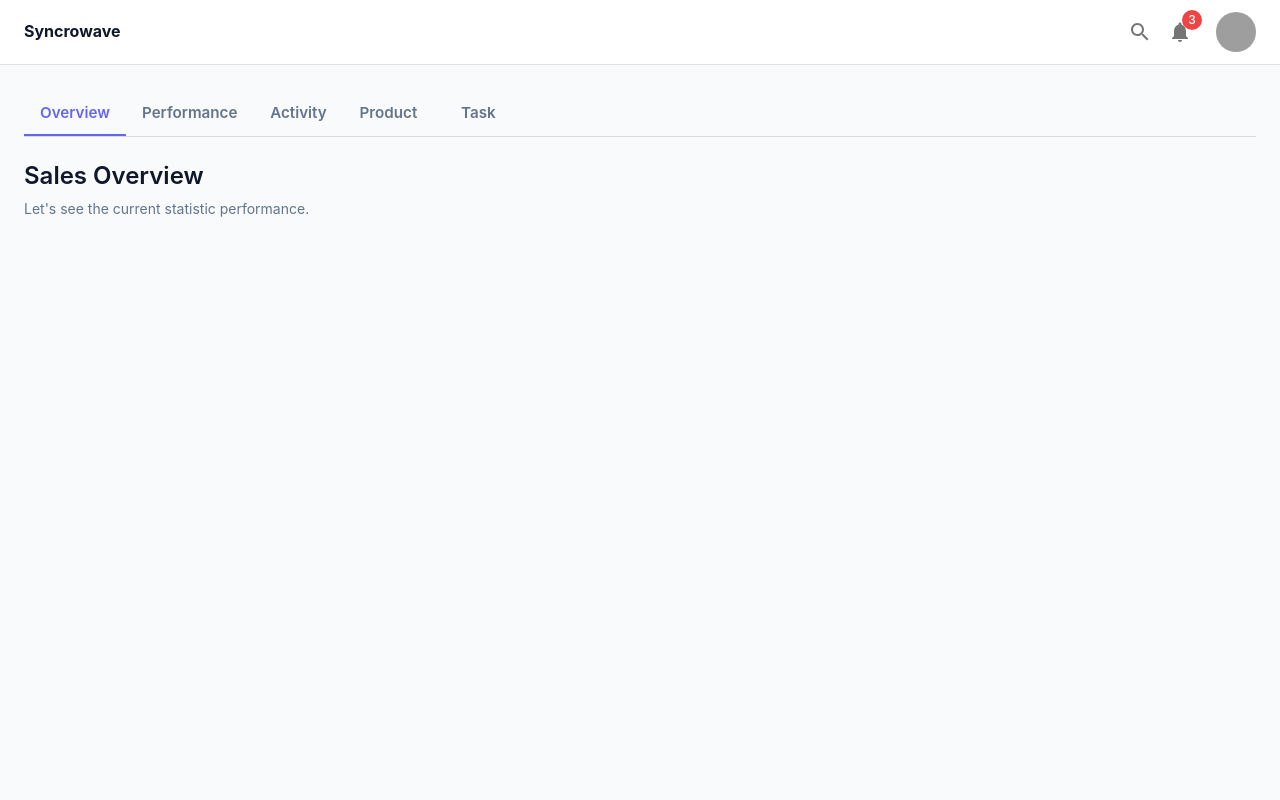
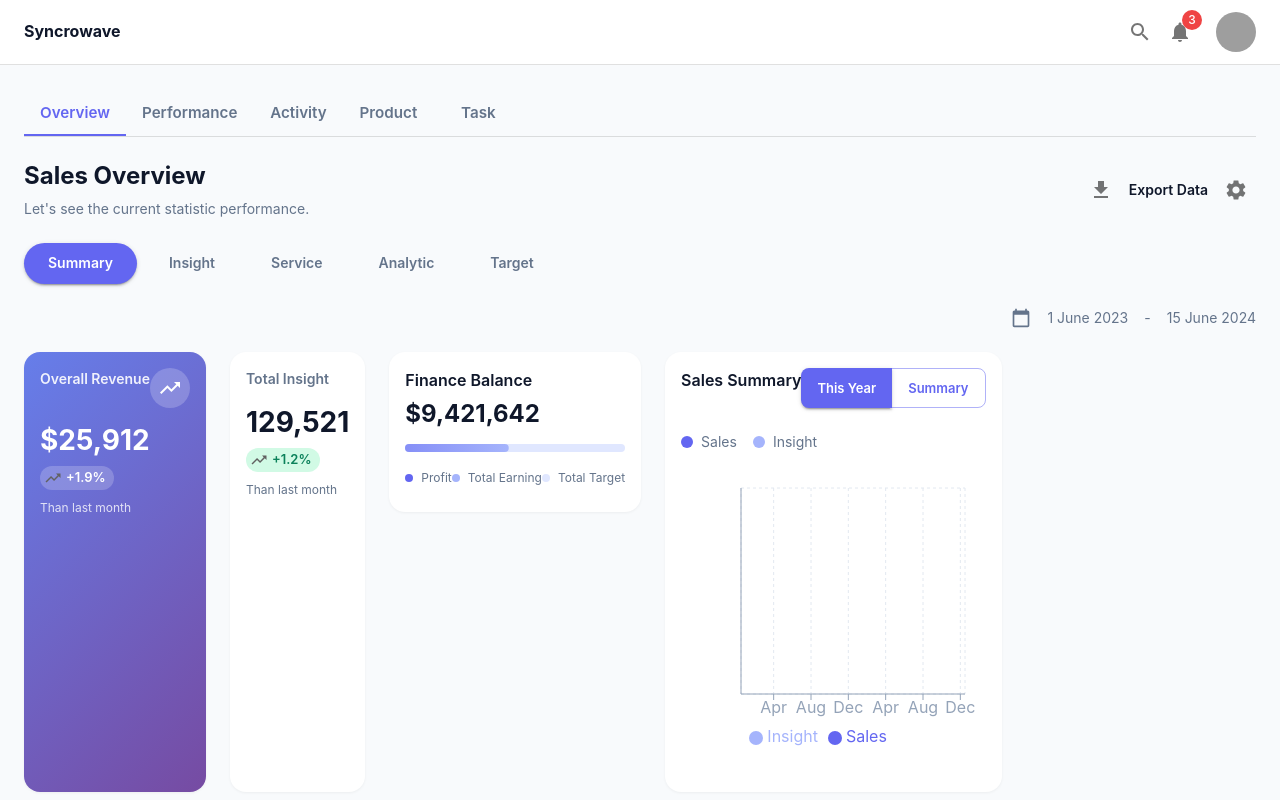
Before and after one commit to neha-iitjdh/conversaflow-crm, a React (Create React App) app in the folder conversaflow/: page / in a window 1280 px wide. Shown: the top 800 px of the page. Built offline with nearby package versions, Linux system fonts and the light colour scheme; grey boxes are pictures that could not be loaded.

Commit message:
Update Overview and fix Grid related bugs

```diff
--- a/conversaflow/src/pages/Overview.tsx
+++ b/conversaflow/src/pages/Overview.tsx
@@ -1,15 +1,131 @@
+// import React from "react";
+// import { Box, Typography } from "@mui/material";
+
+// export const Overview: React.FC = () => {
+//   return (
+//     <Box>
+//       <Typography variant="h4" gutterBottom>
+//         Sales Overview
+//       </Typography>
+//       <Typography variant="body2" color="text.secondary">
+//         Let's see the current statistic performance.
+//       </Typography>
+//     </Box>
+//   );
+// };
+
 import React from "react";
-import { Box, Typography } from "@mui/material";
+import Box from "@mui/material/Box";
+import Typography from "@mui/material/Typography";
+import Grid from "@mui/material/Grid";
+import IconButton from "@mui/material/IconButton";
+import {
+  CalendarToday,
+  Settings,
+  FileDownload,
+  TrendingUp,
+} from "@mui/icons-material";
+import { MetricCard } from "@/components/dashboard/MetricCard";
+import { SalesChart } from "@/components/dashboard/SalesChart";
+import { CategoryChart } from "@/components/dashboard/CategoryChart";
+import { FinanceCard } from "@/components/dashboard/FinanceCard";
+import { SubNavTabs } from "@/components/dashboard/SubNavTabs";
 
 export const Overview: React.FC = () => {
+  const [activeTab, setActiveTab] = React.useState("Summary");
+
   return (
     <Box>
-      <Typography variant="h4" gutterBottom>
-        Sales Overview
-      </Typography>
-      <Typography variant="body2" color="text.secondary">
-        Let's see the current statistic performance.
-      </Typography>
+      {/* Header */}
+      <Box sx={{ display: "flex", justifyContent: "space-between", mb: 3 }}>
+        <Box>
+          <Typography variant="h4" fontWeight={700} gutterBottom>
+            Sales Overview
+          </Typography>
+          <Typography variant="body2" color="text.secondary">
+            Let's see the current statistic performance.
+          </Typography>
+        </Box>
+        <Box sx={{ display: "flex", gap: 1, alignItems: "center" }}>
+          <IconButton>
+            <FileDownload />
+          </IconButton>
+          <Typography variant="body2" fontWeight={600}>
+            Export Data
+          </Typography>
+          <IconButton>
+            <Settings />
+          </IconButton>
+        </Box>
+      </Box>
+
+      {/* Sub Navigation */}
+      <SubNavTabs activeTab={activeTab} onTabChange={setActiveTab} />
+
+      {/* Date Range */}
+      <Box
+        sx={{
+          display: "flex",
+          alignItems: "center",
+          gap: 2,
+          mb: 3,
+          justifyContent: "flex-end",
+        }}
+      >
+        <CalendarToday sx={{ fontSize: 20, color: "text.secondary" }} />
+        <Typography variant="body2" color="text.secondary">
+          1 June 2023
+        </Typography>
+        <Typography variant="body2" color="text.secondary">
+          -
+        </Typography>
+        <Typography variant="body2" color="text.secondary">
+          15 June 2024
+        </Typography>
+      </Box>
+
+      {/* Metrics Grid */}
+      <Grid container spacing={3}>
+        {/* Top Row - Main Metrics */}
+        <Grid item xs={12} md={4}>
+          <MetricCard
+            title="Overall Revenue"
+            value="$25,912"
+            change={1.9}
+            period="Than last month"
+            gradient
+            icon={<TrendingUp />}
+          />
+        </Grid>
+
+        <Grid item xs={12} md={4}>
+          <MetricCard
+            title="Total Insight"
+            value="129,521"
+            change={1.2}
+            period="Than last month"
+          />
+        </Grid>
+
+        <Grid item xs={12} md={4}>
+          <FinanceCard
+            title="Finance Balance"
+            amount="$9,421,642"
+            profit={9421642}
+            totalEarning={15000000}
+            target={20000000}
+          />
+        </Grid>
+
+        {/* Bottom Row - Charts */}
+        <Grid item xs={12} md={8}>
+          <SalesChart />
+        </Grid>
+
+        <Grid item xs={12} md={4}>
+          <CategoryChart />
+        </Grid>
+      </Grid>
     </Box>
   );
 };
```
